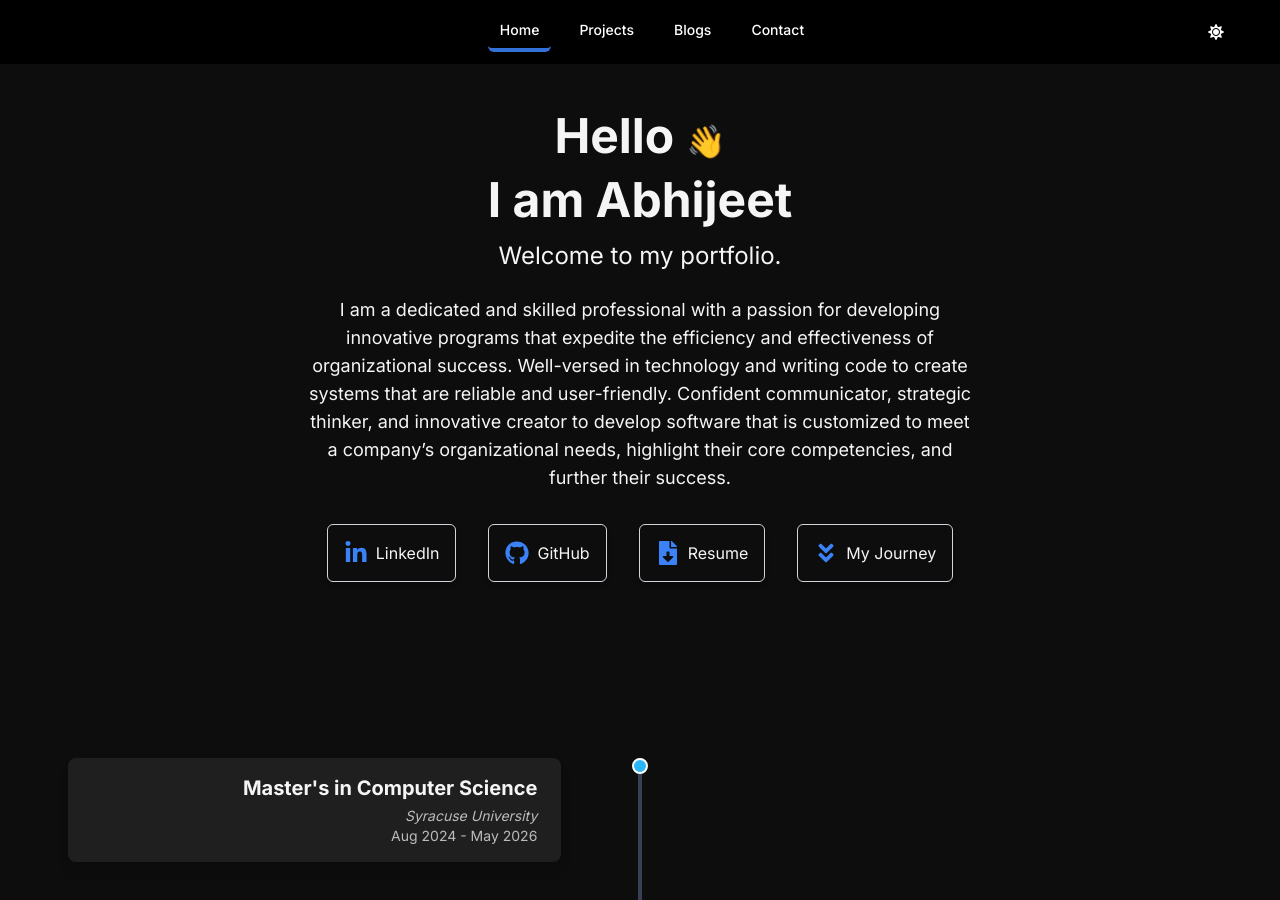
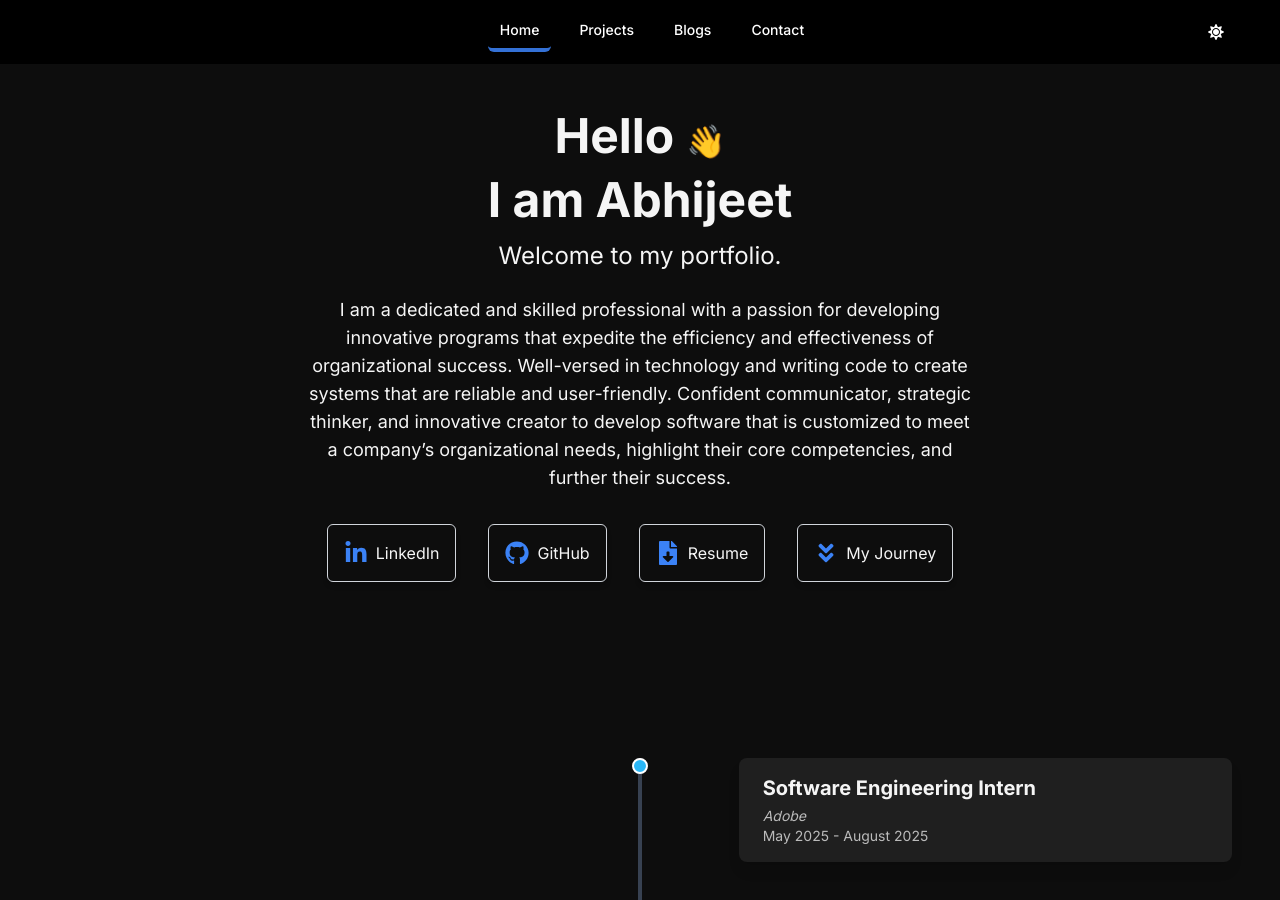
Before and after one commit to hisenberggg/portfolio, a Next.js app in the folder portfolio/: page / in a window 1280 px wide. Shown: the top 900 px of the page. Built offline with nearby package versions, Linux system fonts and the light colour scheme.

Commit message:
Update timeline
Added Adobe

```diff
--- a/portfolio/src/app/components/timeline.tsx
+++ b/portfolio/src/app/components/timeline.tsx
@@ -39,6 +39,13 @@ const TimelineItem: React.FC<TimelineItemProps> = ({ title, subtitle, date, cont
 
 const Timeline: React.FC = () => {
   const timelineItems: TimelineItemProps[] = [
+    {
+      title: "Software Engineering Intern",
+      subtitle: "Adobe",
+      date: "May 2025 - August 2025",
+      content: "",
+      isRight: false
+    },
     {
       title: "Master's in Computer Science",
       subtitle: "Syracuse University",
--- a/portfolio/src/app/globals.css
+++ b/portfolio/src/app/globals.css
@@ -50,6 +50,11 @@ body {
 body {
   background-color: var(--bg);
   color: var(--text);
+  transition: background-color 0.4s ease, color 0.4s ease;
+}
+
+.transition-theme {
+  transition: background-color 0.4s ease, color 0.4s ease, border-color 0.4s ease;
 }
 
 @layer utilities {
```
